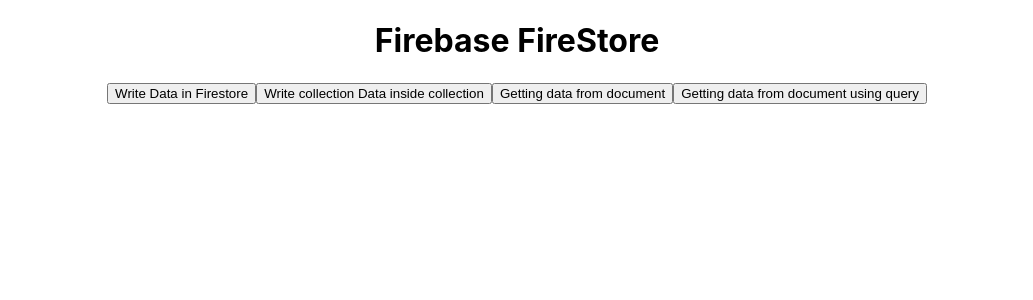
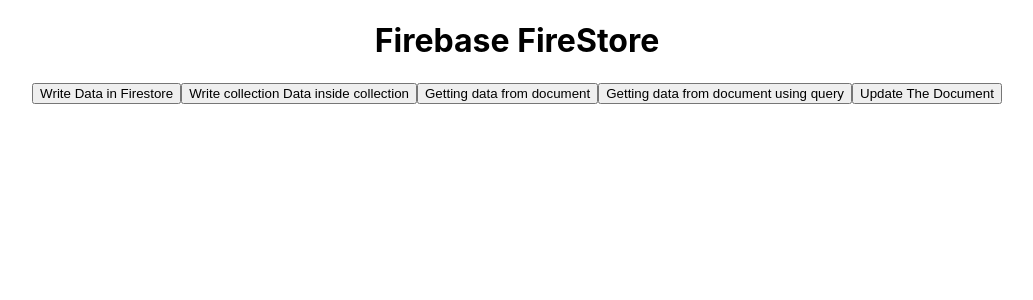
Before and after one commit to prathamsakhare/Firebase-Firestore, a React (Create React App) app: page / in a window 1280 px wide. Shown: the top 300 px of the page, without its empty margins (123-1156 px from the left). Built offline with nearby package versions, Linux system fonts and the light colour scheme.

Commit message:
added functionality of updating documents /@prathamsakhare

```diff
--- a/src/App.js
+++ b/src/App.js
@@ -1,4 +1,4 @@
-import {getFirestore, collection, addDoc, doc, getDoc, getDocs, query, where} from 'firebase/firestore'
+import {getFirestore, collection, addDoc, doc, getDoc, getDocs, query, where, updateDoc} from 'firebase/firestore'
 import './App.css';
 import {app} from './firebase'
 
@@ -41,6 +41,14 @@ function App() {
     const snapshots = await getDocs(q)
     snapshots?.forEach((snapshot) => console.log(snapshot.data()))
   }
+
+  const updateDocument = async () => {
+    const docRef = doc(firestore, 'cities', 'xj7tKILDhbDqj0rwAukX');
+    await updateDoc(docRef, {
+      name : 'New Delhi'
+    })
+  }
+
   return (
     <div className="App">
         <h1>Firebase FireStore</h1>
@@ -51,6 +59,8 @@ function App() {
 
         <button onClick={getDocsByQuery}>Getting data from document using query</button>
 
+        <button onClick={updateDocument}>Update The Document</button>
+
     </div>
   );
 }
```
